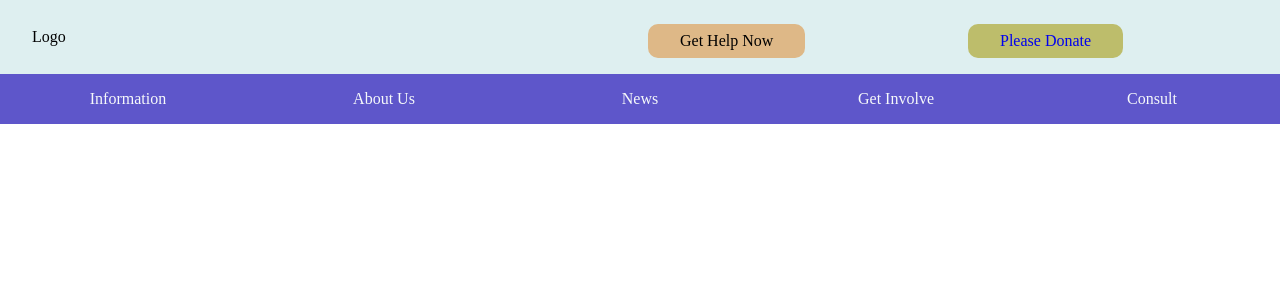
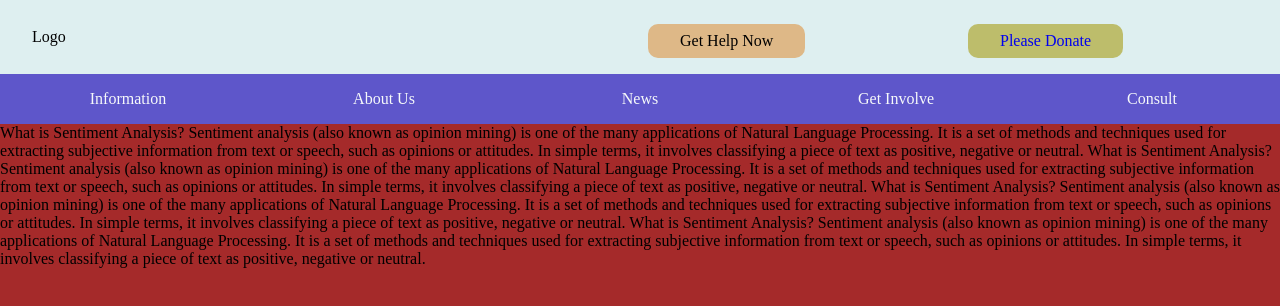
Before and after one commit to sandeep-97/mind-_health, a React (Create React App) app: page / in a window 1280 px wide. Shown: the top 306 px of the page. Built offline with nearby package versions, Linux system fonts and the light colour scheme.

Commit message:
testing nav component

```diff
--- a/src/components/nav-bar_components/nav-bar_components_style/information.module.scss
+++ b/src/components/nav-bar_components/nav-bar_components_style/information.module.scss
@@ -2,11 +2,11 @@
 .subnav_div{
     display: flex;
     flex-wrap: wrap;
-    top: 3em;
+    top: 10em;
     z-index: 100;
     width: 60%;
     height: 30em;
-    position: relative;
+    position: absolute;
     background-color: burlywood;
     -moz-border-radius: 10px;
     -webkit-border-radius: 10px;
--- a/src/front-end-pages/home-page.js
+++ b/src/front-end-pages/home-page.js
@@ -7,6 +7,7 @@ import '../style/home-page.scss'
 
 const HomePage =()=>{
 
+    // this useState controlls the nav state
     const [open,setOpen]=useState({
         informationNav:false,
         aboutNav:false,
@@ -14,6 +15,9 @@ const HomePage =()=>{
         involveNav:false,
         consultNav:false
     })
+
+    // this function sets the state value of the nave components when to visible by
+    // controlling their boolean
     const monitoringNavState=(navSate)=>{
         console.log(1)
         switch(navSate){
@@ -99,6 +103,7 @@ const HomePage =()=>{
                         <a href='/'   onClick={()=>{monitoringNavState('information')}} >
                             information
                         </a>
+                        {open.informationNav?<Information />:null}
                     </li>
                     <li>
                         <a href='/' onClick={()=>monitoringNavState('about')} >
@@ -123,8 +128,21 @@ const HomePage =()=>{
                 </ul>
 
             </section>
-            <section>
-                {open.informationNav?<Information />:null}
+            <section className='body-section'>
+                <p>
+                    What is Sentiment Analysis?
+
+Sentiment analysis (also known as opinion mining) is one of the many applications of Natural Language Processing. It is a set of methods and techniques used for extracting subjective information from text or speech, such as opinions or attitudes. In simple terms, it involves classifying a piece of text as positive, negative or neutral.
+What is Sentiment Analysis?
+
+Sentiment analysis (also known as opinion mining) is one of the many applications of Natural Language Processing. It is a set of methods and techniques used for extracting subjective information from text or speech, such as opinions or attitudes. In simple terms, it involves classifying a piece of text as positive, negative or neutral.
+What is Sentiment Analysis?
+
+Sentiment analysis (also known as opinion mining) is one of the many applications of Natural Language Processing. It is a set of methods and techniques used for extracting subjective information from text or speech, such as opinions or attitudes. In simple terms, it involves classifying a piece of text as positive, negative or neutral.
+What is Sentiment Analysis?
+
+Sentiment analysis (also known as opinion mining) is one of the many applications of Natural Language Processing. It is a set of methods and techniques used for extracting subjective information from text or speech, such as opinions or attitudes. In simple terms, it involves classifying a piece of text as positive, negative or neutral.
+                </p>
             </section>
 
         </div>
--- a/src/style/home-page.scss
+++ b/src/style/home-page.scss
@@ -65,3 +65,9 @@
         }
     }
 }
+
+.body-section{
+    height: 100em;
+    background-color: brown;
+
+}
```
